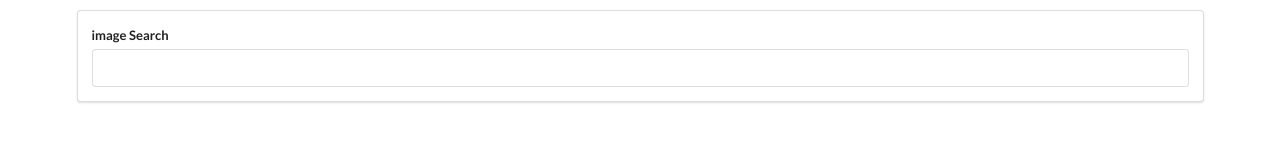
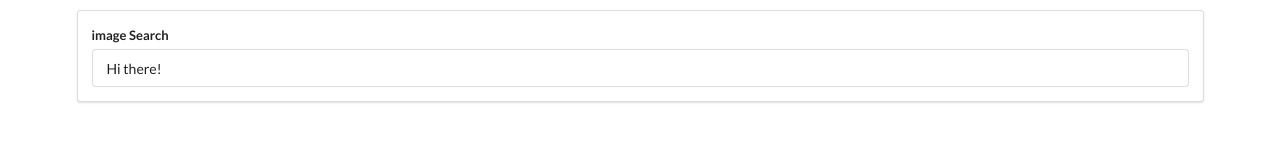
Before and after one commit to liamzeng24/someract, a React (Create React App) app: page / in a window 1280 px wide. Shown: the top 160 px of the page. Built offline with nearby package versions, Linux system fonts and the light colour scheme.

Commit message:
modified:   src/components/SearchBar.js

```diff
--- a/src/components/SearchBar.js
+++ b/src/components/SearchBar.js
@@ -1,17 +1,26 @@
 import React from 'react';
 
 class SearchBar extends React.Component{
+    state = { term: 'Hi there!' };
     AttheInputChange(event){
         console.log(event.target.value);
+    }
+
+    onFormSubmit(event){
+        event.preventDefault();
+        console.log(this.state.term);
     }
 
     render(){
         return(
             <div style={{marginTop: '10px'}} className="ui segment container">
-                <form className='ui form'>
+                <form onSubmit={this.onFormSubmit} className='ui form'>
                     <div className='field'>
                         <label>image Search</label>
-                        <input type='text' onChange={(e) => console.log(e.target.value)}></input>
+                        <input  type='text'
+                                value={this.state.term}
+                                onChange={(e) => this.setState({term: e.target.value.toUpperCase()})}
+                        />
                     </div>
                 </form>
             </div>
```
